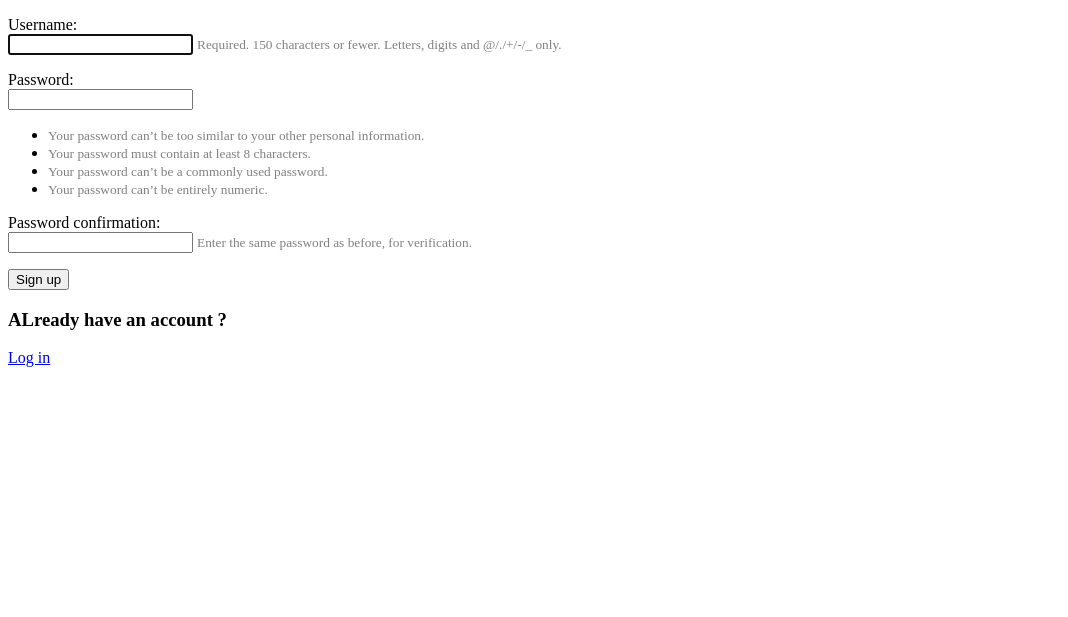
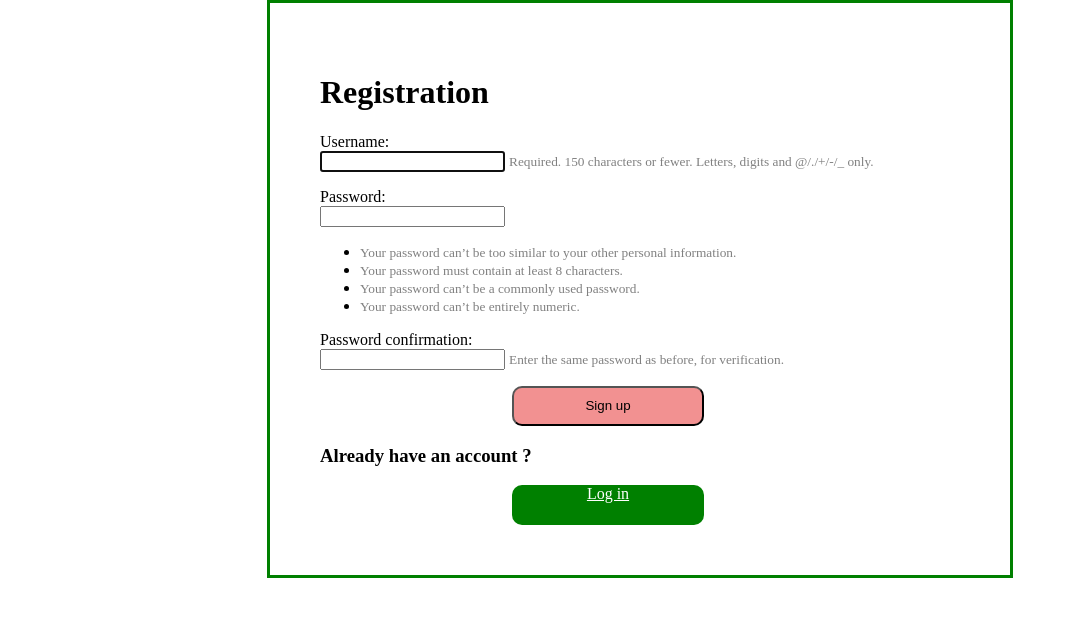
Before and after one commit to parad0x96/django-docker, a Django app: page /register/ in a window 1280 px wide. Shown: the top 617 px of the page, without its empty margins (0-1068 px from the left). Run offline with Django 3.2, Linux system fonts and the light colour scheme.

Commit message:
adding some style

```diff
--- /dev/null
+++ b/myapp/templates/register.html
@@ -0,0 +1,48 @@
+<!DOCTYPE html>
+<html>
+
+<head></head>
+<style>
+.center {
+    margin: auto;
+    width: 50%;
+    border: 3px solid green;
+    padding: 50px;
+}
+
+.submit {
+    margin-top: 10px;
+    display: block;
+    margin-top: 10px;
+    margin-left: 30%;
+    background-color: #F29191;
+    border-radius: 10px;
+    width: 15vw;
+    height: 5vh;
+    text-align: center;
+}
+</style>
+
+<body class="center">
+    <h1>Registration</h1>
+    <form method="POST">
+        {% csrf_token %}
+        {% for field in form %}
+        <p>
+            {{ field.label_tag }}<br>
+            {{ field }}
+            {% if field.help_text %}
+            <small style="color: grey">{{ field.help_text }}</small>
+            {% endif %}
+            {% for error in field.errors %}
+        <p style="color: red">{{ error }}</p>
+        {% endfor %}
+        </p>
+        {% endfor %}
+        <button class='submit' type="submit">Sign up</button>
+    </form>
+    <h3>Already have an account ?</h3>
+    <a class='submit' style="background-color: green; color: white;" href="{% url 'login' %}">Log in</a>
+</body>
+
+</html>
--- a/myapp/views.py
+++ b/myapp/views.py
@@ -3,7 +3,18 @@ from django.contrib.auth.forms import UserCreationForm
 from django.shortcuts import render, redirect
 
 def home(request):
-    return render(request, 'index.html')
+    context = {}
+    if not request.user.is_anonymous:
+        context['user'] =str(request.user)
+        print(request.user.is_superuser)
+        if request.user.is_superuser:
+            print('wtf ??')
+            return redirect('admin/')
+        else:
+            return render(request, 'index.html', context)
+    else:
+        context['user'] = 'Register or Login ?'
+        return render(request, 'index.html', context)
 
 def signup(request):
     if request.method == 'POST':
@@ -17,4 +28,4 @@ def signup(request):
             return redirect('home')
     else:
         form = UserCreationForm()
-    return render(request, 'sign-up.html', {'form': form})
+    return render(request, 'register.html', {'form': form})
--- a/testdjango/settings.py
+++ b/testdjango/settings.py
@@ -77,7 +77,7 @@ WSGI_APPLICATION = 'testdjango.wsgi.application'
 
 DATABASES = {
     'default': {
-        'ENGINE': 'django.db.backends.sqlite3',
+        'ENGINE': 'django.db.backends.mysql',
         'NAME': 'test',
         'USER': 'root',
         'PASSWORD': 'root',
--- a/testdjango/urls.py
+++ b/testdjango/urls.py
@@ -26,5 +26,6 @@ urlpatterns = [
     path('', home, name='home'),
     path('register/', signup, name='register'),
     path('login/', auth_views.LoginView.as_view(template_name='login.html',authentication_form=UserLoginForm), name='login'),
+    path('logout/', auth_views.LogoutView.as_view(), name='logout')
 
 ]
```
Also changed, not shown: myapp/templates/index.html (+16 -4 lines), myapp/templates/login.html (+24 -3 lines), 1 other file.
